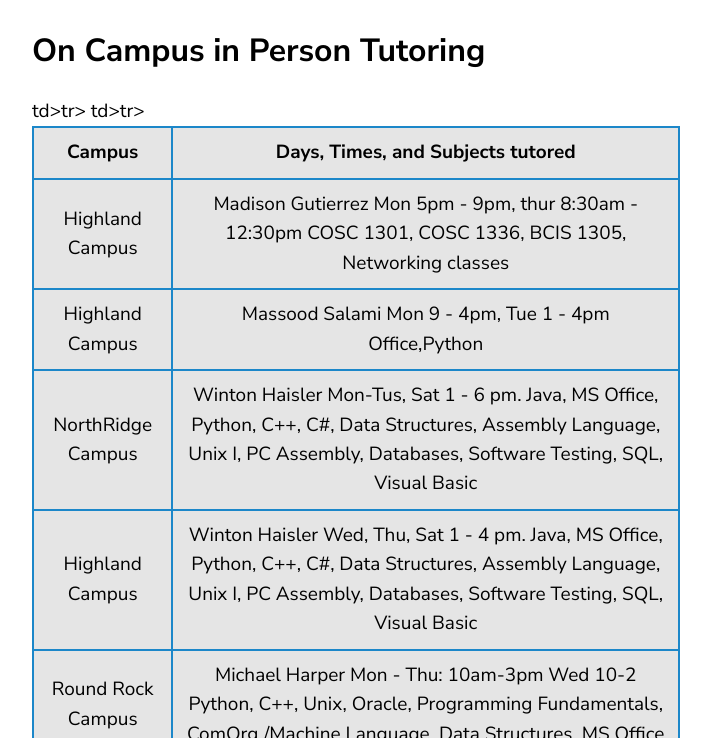
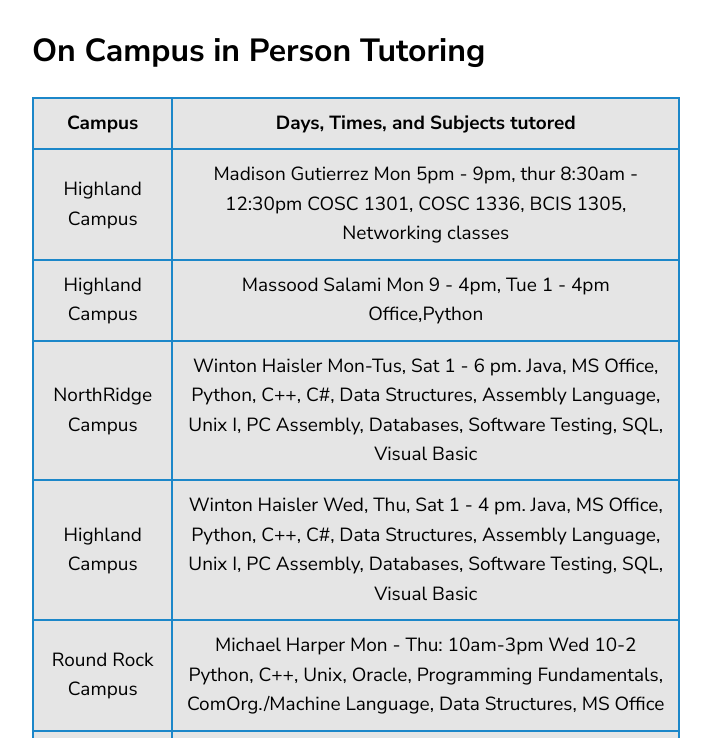
Before and after one commit to roosterrichard/acctutor, a Jekyll site: the page built from index.md, in a window 1280 px wide and 900 px high, scrolled down 1283 px, cut to the strip 162-900 px from the top of the window. Shown: the whole strip, without its empty margins (68-779 px from the left). Built offline with Jekyll 4.4.1, drawn with Linux system fonts in a browser that asks for light colours; our own code applies the rules of GitHub Pages for plain Markdown files.

```diff
--- a/index.md
+++ b/index.md
@@ -27,8 +27,8 @@ This is a first come first serve system where the average wait time is < 3 minut
 <tr>
 <td><b>Campus</b></td><td><b>Days, Times, and Subjects tutored</b></td>
 </tr>
-<tr><td>Highland Campus</td><td>Madison Gutierrez Mon 5pm - 9pm, thur 8:30am - 12:30pm COSC 1301, COSC 1336, BCIS 1305, Networking classes</td>td></tr>tr>
-<tr><td>Highland Campus</td><td>Massood Salami Mon 9 - 4pm, Tue 1 - 4pm Office,Python</td>td></tr>tr>
+<tr><td>Highland Campus</td><td>Madison Gutierrez Mon 5pm - 9pm, thur 8:30am - 12:30pm COSC 1301, COSC 1336, BCIS 1305, Networking classes</td></tr>
+<tr><td>Highland Campus</td><td>Massood Salami Mon 9 - 4pm, Tue 1 - 4pm Office,Python</td></tr>
 <tr><td>NorthRidge Campus</td><td>Winton Haisler Mon-Tus, Sat 1 - 6 pm.  Java, MS Office, Python, C++, C#, Data Structures, Assembly Language, Unix I, PC Assembly, Databases, Software Testing, SQL, Visual Basic</td></tr>
 <tr><td>Highland Campus</td><td>Winton Haisler Wed, Thu, Sat 1 - 4 pm.  Java, MS Office, Python, C++, C#, Data Structures, Assembly Language, Unix I, PC Assembly, Databases, Software Testing, SQL, Visual Basic</td></tr>
 <tr><td>Round Rock Campus</td><td>Michael Harper Mon - Thu: 10am-3pm Wed 10-2 Python, C++, Unix, Oracle, Programming Fundamentals, ComOrg./Machine Language, Data Structures, MS Office</td></tr>
```
